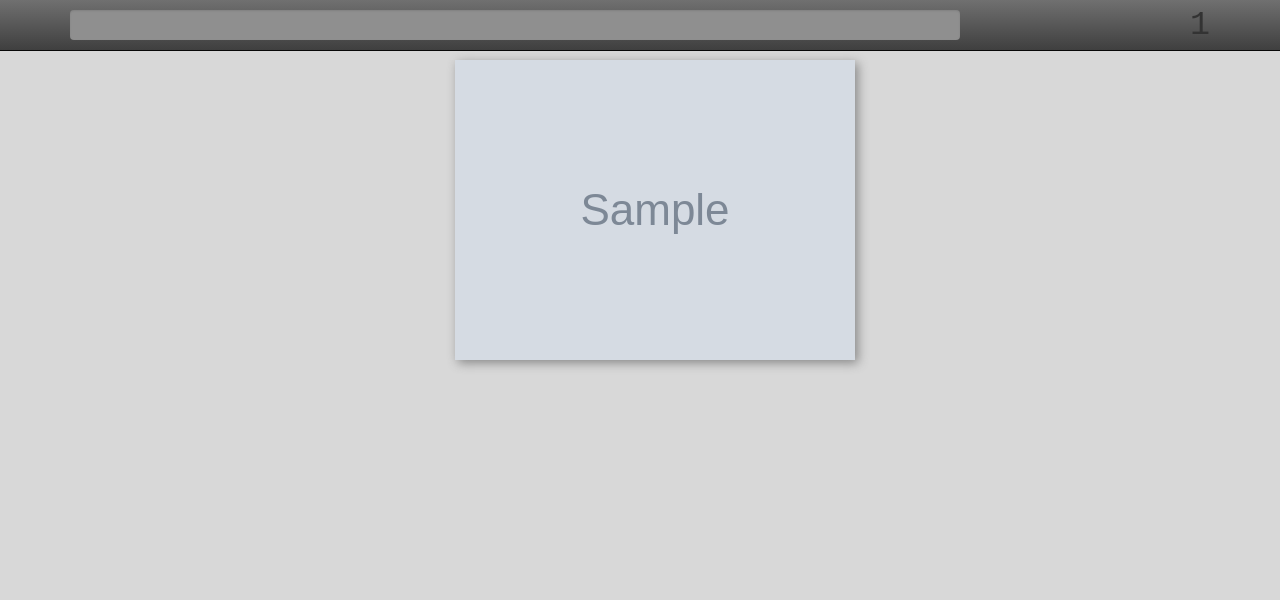
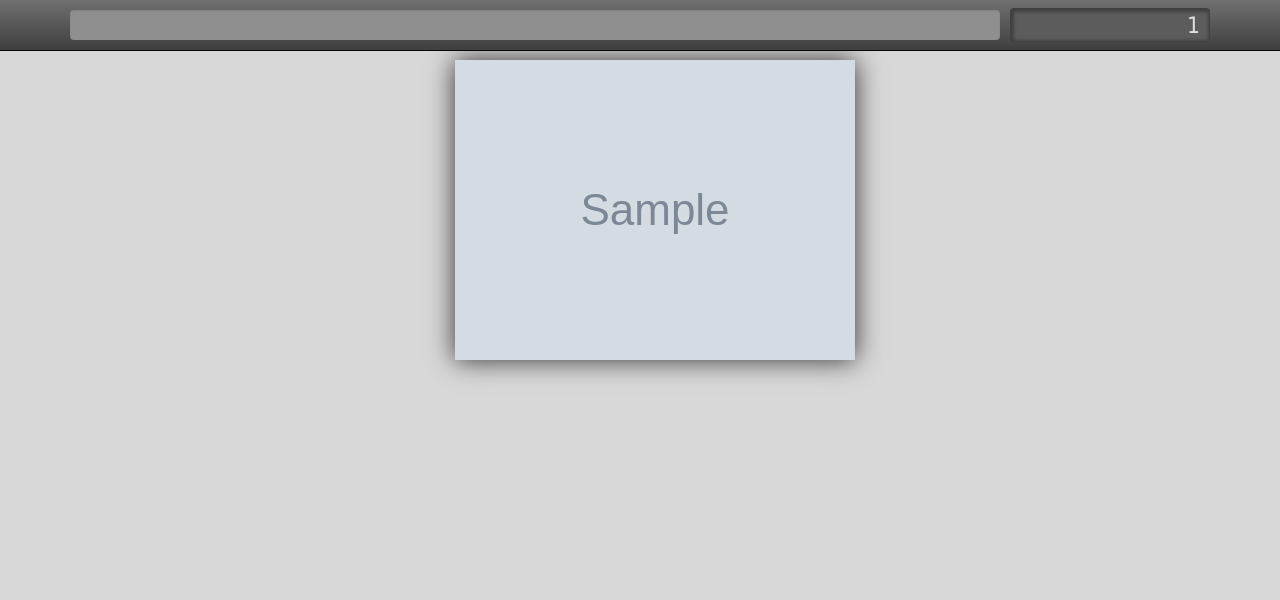
Before and after one commit to shkh/TrainingAssistant, a Python web app: template templates/index.html in a window 1280 px wide. Shown: the top 600 px of the page. Run offline with Jinja, Linux system fonts and the light colour scheme; the template is opened without the code that fills it: most values are stand-ins (such as "Sample title", 1, 10 or a date in 2020); grey boxes marked "Sample" are stand-in pictures; some libraries are stand-ins or nearby versions.

Commit message:
みばえ

```diff
--- a/static/css/index.css
+++ b/static/css/index.css
@@ -26,9 +26,9 @@ body {
 }
 
 #cnvs {
-    -moz-box-shadow: 3px 3px 10px #888;
-    -webkit-box-shadow: 3px 3px 10px #888;
-    box-shadow: 3px 3px 10px #888;
+    -webkit-box-shadow: 0px 0px 25px rgba(50, 50, 50, 1);
+    -moz-box-shadow:    0px 0px 25px rgba(50, 50, 50, 1);
+    box-shadow:         0px 0px 25px rgba(50, 50, 50, 1);
 }
 
 .messages {
@@ -39,18 +39,24 @@ body {
     font-size: 45pt;
     font-weight: bold;
     line-height: 35pt;
-    font-family: AmericanTypewriter,GillSans,'Courier New', Courier;
+    font-family: 'GentiumBasicRegular', Tahoma, Geneva, sans-serif;
     color: #D66270;
 }
 
 .count {
-    font-family: AmericanTypewriter,'Courier New', Courier;
-    min-width: 235px;
+    min-width: 200px;
     text-align: right;
-    font-size: 25pt;
-    line-height: 50px;
+    font-size: 17pt;
+    line-height: 34px;
     float: right;
-    margin-left: 15px;
+    color: #E0E0E0;
+    font-family: 'GentiumBasicRegular', Tahoma, Geneva, sans-serif;
+    padding-right: 10px;
+    margin: 8px 0px 8px 10px;
+    background-color: #5C5C5C;
+    -webkit-box-shadow: inset 1px 1px 3px 3px rgba(0, 0, 0, 0.3);
+    box-shadow: inset 1px 1px 3px 3px rgba(0, 0, 0, 0.3);
+    border-radius: 4px;
 }
 
 .navbar .btn-group {
--- a/static/js/mine.js
+++ b/static/js/mine.js
@@ -49,7 +49,7 @@ function released(c){
   coords.push(curcrd);
   context.beginPath();
   context.lineWidth = 3;
-  context.strokeStyle = '#b22222';
+  context.strokeStyle = 'rgba(238, 26, 26, 1)';
   context.strokeRect(curcrd[0], curcrd[1], curcrd[2], curcrd[3]);
   //console.log(coords);
 }
```
